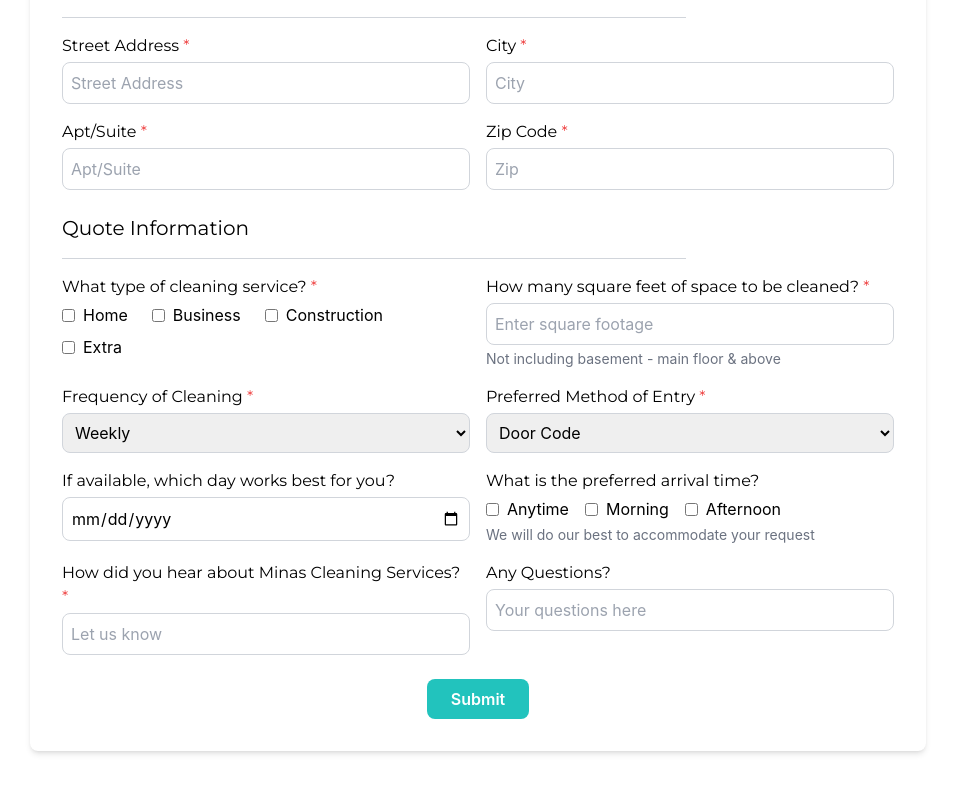
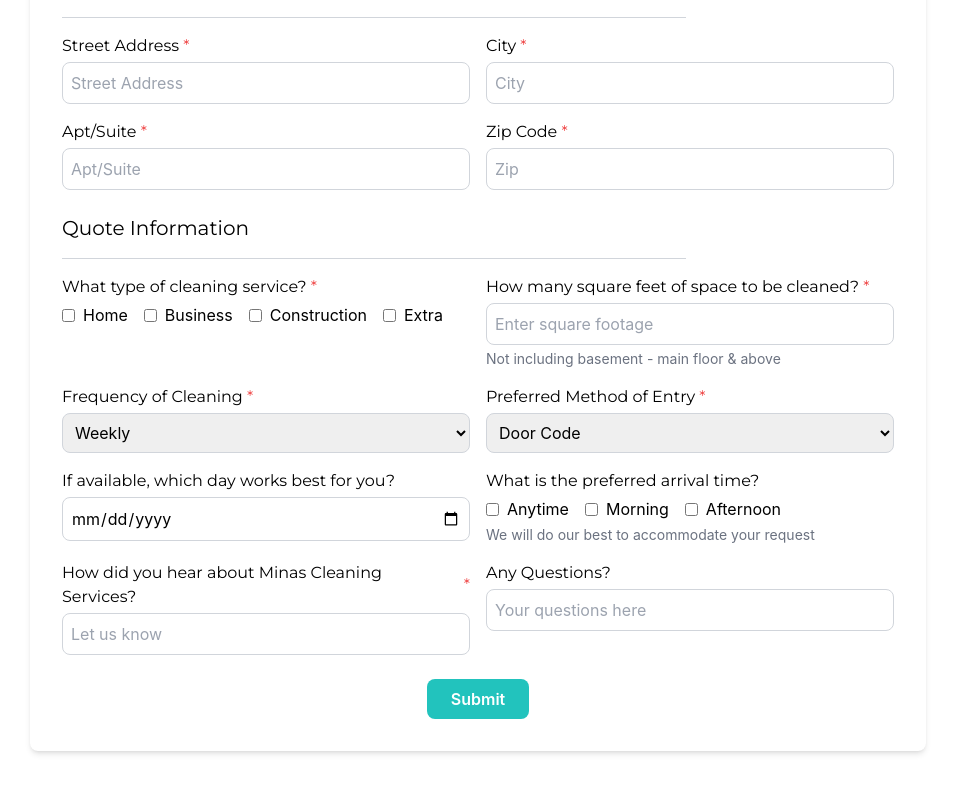
Before and after one commit to masond84/Minas-Cleaning-Site, a React (Create React App) app: page /services/get-quote in a window 1280 px wide. Shown: the part 571-1364 px from the top of the page, without its empty margins (162-1117 px from the left). Built offline with nearby package versions, Linux system fonts and the light colour scheme.

Commit message:
FEAT: Fix

```diff
--- a/src/pages/Quote-Page.js
+++ b/src/pages/Quote-Page.js
@@ -194,19 +194,19 @@ const GeneralQuoteForm = () => {
                                     What type of cleaning service? <span className="text-red-500">*</span>
                                 </label>
                                 <div className="flex flex-wrap gap-x-4 gap-y-2">
-                                    <label className="flex items-center w-1/3 mr-2 sm:w-auto">
+                                    <label className="flex items-center w-1/3 mr-4 sm:mr-0 sm:w-auto">
                                         <input type="checkbox" name="cleaningService" className="mr-2" value="home" />
                                         Home
                                     </label>
-                                    <label className="flex items-center w-1/3 mr-2 sm:w-auto">
+                                    <label className="flex items-center w-1/3 mr-4 sm:mr-0 sm:w-auto">
                                         <input type="checkbox" name="cleaningService" className="mr-2" value="business" />
                                         Business
                                     </label>
-                                    <label className="flex items-center w-1/3 mr-2 sm:w-auto">
+                                    <label className="flex items-center w-1/3 mr-4 sm:mr-0 sm:w-auto">
                                         <input type="checkbox" name="cleaningService" className="mr-2" value="business" />
                                         Construction
                                     </label>
-                                    <label className="flex items-center w-1/3 mr-2 sm:w-auto">
+                                    <label className="flex items-center w-1/3 mr-4 sm:mr-0 sm:w-auto">
                                         <input type="checkbox" name="cleaningService" className="mr-2" value="business" />
                                         Extra
                                     </label>
@@ -304,8 +304,9 @@ const GeneralQuoteForm = () => {
 
                             {/* How Did You Hear About Us */}
                             <div className="flex flex-col">
-                                <label className="text-xs sm:text-base font-medium mb-1 font-montserrat" htmlFor="referral">
-                                    How did you hear about Minas Cleaning Services? <span className="text-red-500">*</span>
+                                <label className="text-xs sm:text-base font-medium mb-1 font-montserrat flex items-center" htmlFor="referral">
+                                    <span>How did you hear about Minas Cleaning Services?</span>
+                                    <span className="text-red-500 ml-1">*</span>
                                 </label>
                                 <input
                                     type="text"
```
